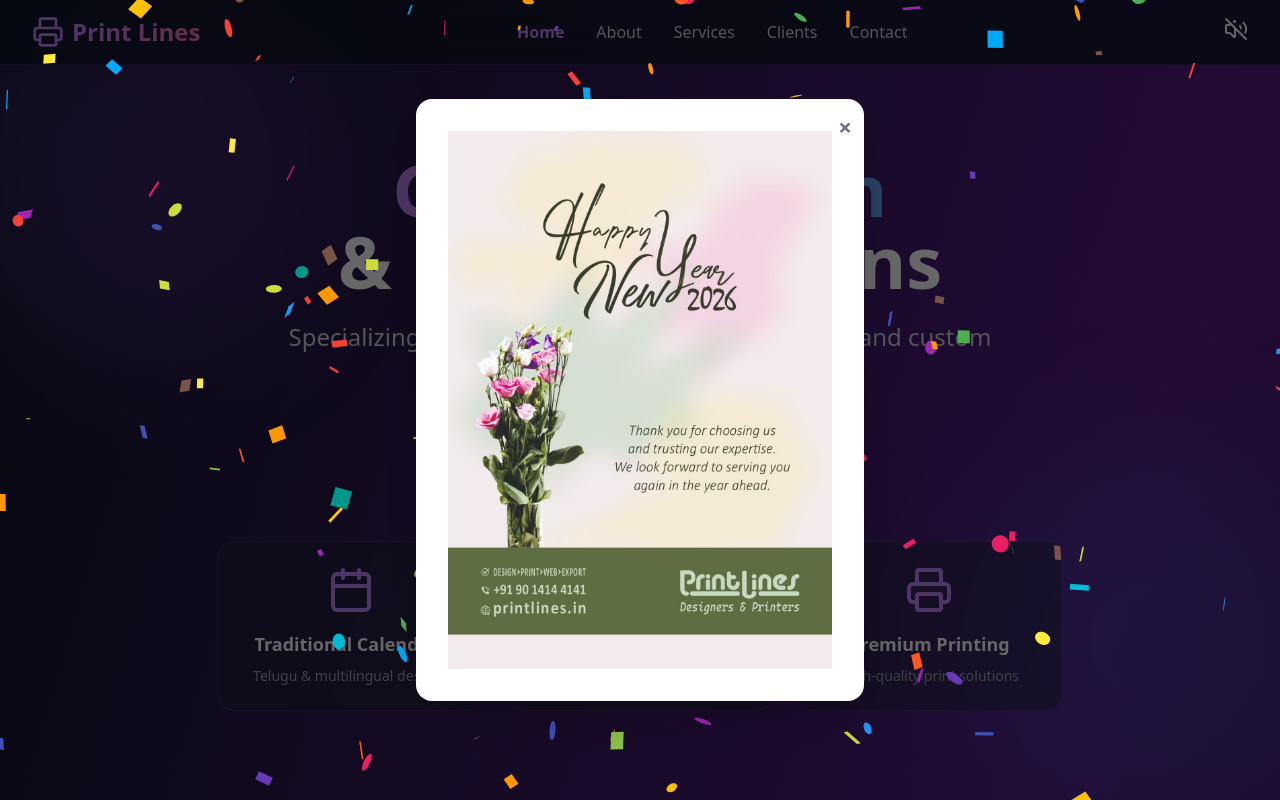
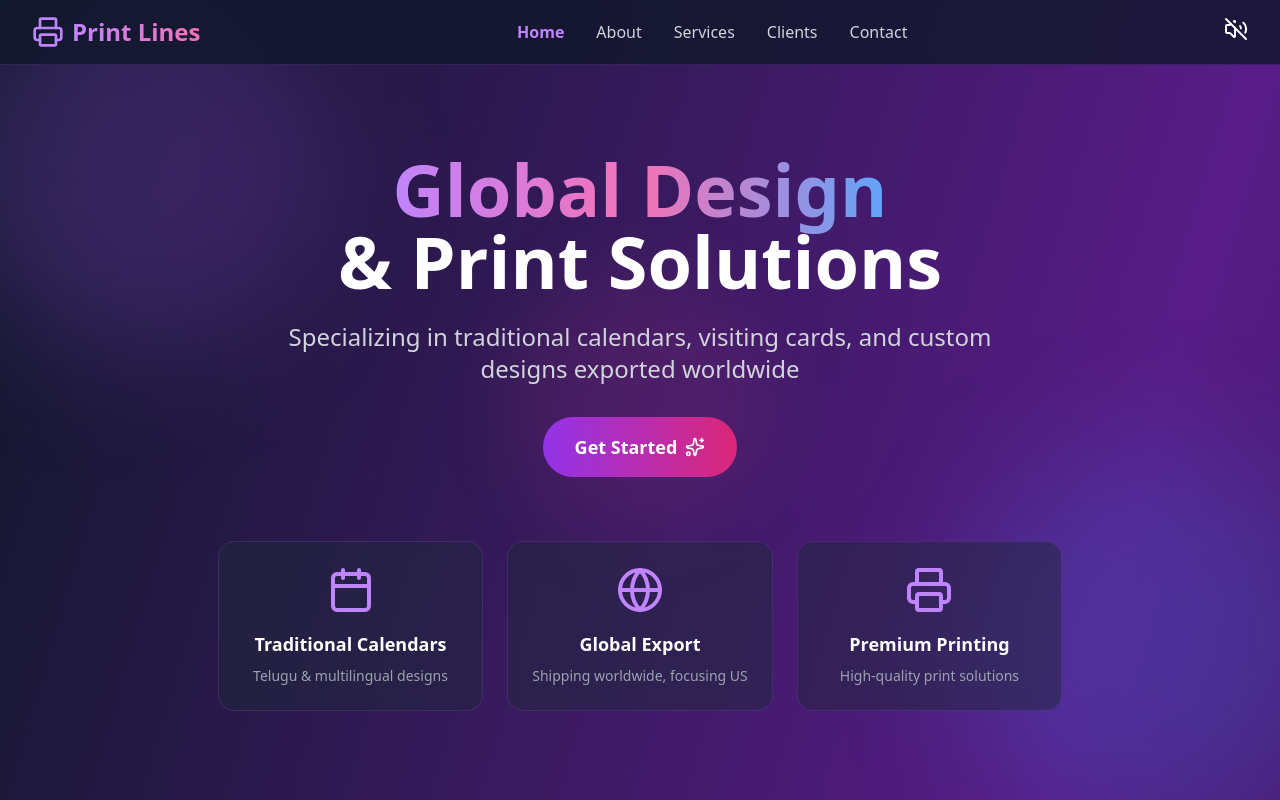
Before and after one commit to chanakya6/printlines_base, a React (Create React App) app: page / in a window 1280 px wide. Shown: the top 800 px of the page. Built offline with nearby package versions, Linux system fonts and the light colour scheme.

Commit message:
removed festive popup

```diff
--- a/src/App.js
+++ b/src/App.js
@@ -17,16 +17,13 @@ export default function App() {
   // New Year popup image imported from local images folder
   const FESTIVAL_IMAGE = hpyImg;
   // Popup state
-  const [showPopup, setShowPopup] = useState(true);
+  const [showPopup, setShowPopup] = useState(false);
 
   // Just close popup on interaction
   const handlePopupInteraction = () => {
     setShowPopup(false);
   };
-  // Show popup on mount/refresh
-  useEffect(() => {
-    setShowPopup(true);
-  }, []);
+
   const [activeSection, setActiveSection] = useState("home");
   const [menuOpen, setMenuOpen] = useState(false);
   const [mousePosition, setMousePosition] = useState({ x: 0, y: 0 });
```
Also changed, not shown: 1 other file (tests, documents, lock files or other folders).
